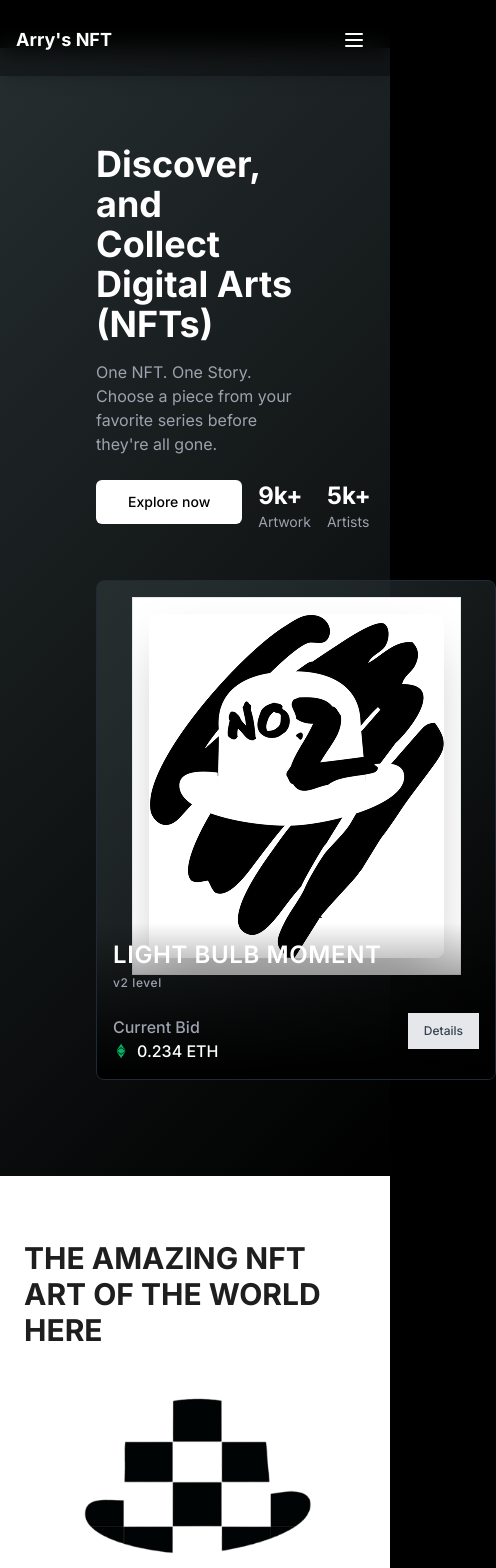
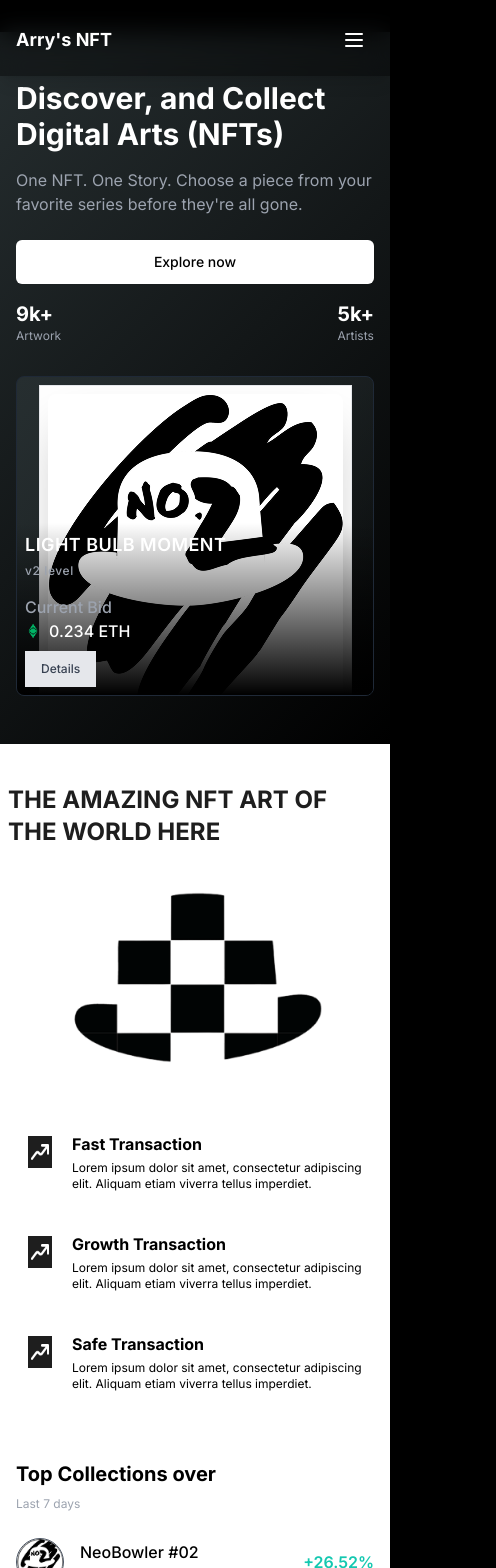
Before and after one commit to Favour-dgreat/Arry-s-NFT-FE, a Next.js app: page /FullSelectionInterface in a window 390 px wide. Shown: the top 1568 px of the page, 496 px wide, since content can reach past the window. Built offline with nearby package versions, Linux system fonts and the light colour scheme.

Commit message:
fix: mobile responsiveness

```diff
--- a/components/FullSelectionInterface/Hero.tsx
+++ b/components/FullSelectionInterface/Hero.tsx
@@ -84,11 +84,8 @@ const featuredNFTs = [
   }
 ];
 
-
-
-const HeroSection = ({
-
-}) => {
+// ...existing code...
+const HeroSection: React.FC = ({}) => {
   const [activeFilter, setActiveFilter] = useState('all');
   const [sortOrder, setSortOrder] = useState<'asc' | 'desc'>('desc');
   const [currentIndex, setCurrentIndex] = useState(0);
@@ -126,40 +123,43 @@ useEffect(() => {
   }, [featuredNFTs.length]);
 
   return (
-    <section className="py-12 md:py-20">
-
-      <div className="max-w-7xl mx-auto px-24 py-24 grid grid-cols-1 md:grid-cols-2 gap-12 items-center"
-        style={{ background: 'linear-gradient(135deg, #262E30, #060C0C00)' }}>
+    <section className="py-8 md:py-20">
+      {/* Hero Section */}
+      <div
+        className="max-w-7xl mx-auto px-4 sm:px-6 md:px-12 lg:px-24 py-12 md:py-24 grid grid-cols-1 md:grid-cols-2 gap-8 md:gap-12 items-center"
+        style={{ background: 'linear-gradient(135deg, #262E30, #060C0C00)' }}
+      >
         <motion.div
           initial={{ opacity: 0, x: -20 }}
           animate={{ opacity: 1, x: 0 }}
           transition={{ duration: 0.5 }}
         >
-          <h1 className="text-4xl md:text-5xl lg:text-6xl font-bold mb-4">
+          <h1 className="text-3xl sm:text-4xl md:text-5xl lg:text-6xl font-bold mb-4">
             Discover, and Collect Digital Arts (NFTs)
           </h1>
-          <p className="text-gray-400 mb-6">
+          <p className="text-gray-400 mb-6 text-base sm:text-lg">
             One NFT. One Story. Choose a piece from your favorite series before they&apos;re all gone.
           </p>
-          <div className="flex gap-4">
-            <Button size="lg" className="bg-white text-black hover:bg-gray-200">
+          <div className="flex flex-col sm:flex-row gap-4">
+            <Button size="lg" className="bg-white text-black hover:bg-gray-200 w-full sm:w-auto">
               Explore now
             </Button>
-
-            <div className="flex items-center gap-4">
+            <div className="flex items-center gap-4 justify-between sm:justify-start">
               <div>
-                <div className="text-2xl font-bold">9k+</div>
-                <div className="text-sm text-gray-400">Artwork</div>
+                <div className="text-xl sm:text-2xl font-bold">9k+</div>
+                <div className="text-xs sm:text-sm text-gray-400">Artwork</div>
               </div>
               <div>
-                <div className="text-2xl font-bold">5k+</div>
-                <div className="text-sm text-gray-400">Artists</div>
+                <div className="text-xl sm:text-2xl font-bold">5k+</div>
+                <div className="text-xs sm:text-sm text-gray-400">Artists</div>
               </div>
             </div>
           </div>
         </motion.div>
-        <div className="relative h-[500px] w-[400px] rounded-lg overflow-hidden border border-gray-800 hover:border-gray-700 transition-all"
-          style={{ background: 'linear-gradient(135deg, #262E30, #060C0C00)' }}>
+        <div
+          className="relative h-[320px] sm:h-[400px] md:h-[500px] w-full sm:w-[350px] md:w-[400px] mx-auto rounded-lg overflow-hidden border border-gray-800 hover:border-gray-700 transition-all"
+          style={{ background: 'linear-gradient(135deg, #262E30, #060C0C00)' }}
+        >
           {featuredNFTs.map((nft, index) => (
             <div
               key={nft.id}
@@ -171,8 +171,8 @@ useEffect(() => {
                   : 'opacity-0 translate-x-full'
               }`}
             >
-              <div className="relative flex justify-center p-4">
-                <div className="bg-white overflow-hidden p-4 border border-gray-200">
+              <div className="relative flex justify-center p-2 sm:p-4">
+                <div className="bg-white overflow-hidden p-2 sm:p-4 border border-gray-200">
                   <Image
                     src={featuredNFTs[currentIndex].image}
                     alt={featuredNFTs[currentIndex].title}
@@ -183,12 +183,16 @@ useEffect(() => {
                   />
                 </div>
               </div>
-              <div className="absolute bottom-0 left-0 right-0 p-4 bg-gradient-to-t from-black to-transparent">
-                <h3 className="text-2xl font-semibold uppercase tracking-wide">{featuredNFTs[currentIndex].title}</h3>
-                <p className="text-gray-400 text-xs mt-1 tracking-wider font-medium">{featuredNFTs[currentIndex].level}</p>
-                <div className="flex justify-between items-center mt-2">
+              <div className="absolute bottom-0 left-0 right-0 p-2 sm:p-4 bg-gradient-to-t from-black to-transparent">
+                <h3 className="text-lg sm:text-2xl font-semibold uppercase tracking-wide">
+                  {featuredNFTs[currentIndex].title}
+                </h3>
+                <p className="text-gray-400 text-xs mt-1 tracking-wider font-medium">
+                  {featuredNFTs[currentIndex].level}
+                </p>
+                <div className="flex flex-col sm:flex-row justify-between items-start sm:items-center mt-2 gap-2">
                   <div className="flex flex-col">
-                    <span className="text-gray-400 font-medium mt-4">Current Bid</span>
+                    <span className="text-gray-400 font-medium mt-2 sm:mt-4">Current Bid</span>
                     <div className="flex items-center gap-1">
                       <span className="text-emerald-500 text-sm font-medium">
                         <Image
@@ -199,33 +203,38 @@ useEffect(() => {
                           className="mr-1"
                         />
                       </span>
-                      <span className="text-white font-medium">{featuredNFTs[currentIndex].currentBid.toFixed(3)} ETH</span>
+                      <span className="text-white font-medium">
+                        {featuredNFTs[currentIndex].currentBid.toFixed(3)} ETH
+                      </span>
                     </div>
                   </div>
                   <button
                     className={cn(
                       "px-4 py-2.5 text-xs font-medium transition-colors duration-200",
-                      "bg-gray-200 text-gray-700 hover:bg-gray-300 "
+                      "bg-gray-200 text-gray-700 hover:bg-gray-300"
                     )}
                   >
                     Details
                   </button>
                 </div>
               </div>
-
-
             </div>
           ))}
         </div>
       </div>
 
       {/* Info Section */}
-      <div className="bg-white py-16 px-6">
+      <div className="bg-white py-10 sm:py-16 px-2 sm:px-6">
         <div className="max-w-7xl mx-auto">
-          <div className="grid md:grid-cols-3 gap-10 items-center">
+          <div className="grid grid-cols-1 md:grid-cols-3 gap-8 md:gap-10 items-center">
             <div>
-              <h2 className="text-3xl text-[#1E1E1E] font-bold mb-6" style={{ maxWidth: "350px" }}>THE AMAZING NFT ART OF THE WORLD HERE</h2>
-              <div className="relative w-90 h-90 mx-auto md:mx-0">
+              <h2
+                className="text-2xl sm:text-3xl text-[#1E1E1E] font-bold mb-4 sm:mb-6"
+                style={{ maxWidth: "350px" }}
+              >
+                THE AMAZING NFT ART OF THE WORLD HERE
+              </h2>
+              <div className="relative w-full h-56 sm:h-72 md:w-90 md:h-90 mx-auto md:mx-0">
                 <Image
                   src="/images/image1.png"
                   alt="NFT Art"
@@ -239,8 +248,8 @@ useEffect(() => {
             </div>
             <div className="grid grid-cols-1 gap-4">
               {["Fast Transaction", "Growth Transaction", "Safe Transaction"].map((title, idx) => (
-                <div key={title} className="p-4 rounded-lg flex items-start gap-4">
-                  <div className="p-2 rounded-lg w-12 h-12 flex items-center justify-center flex-shrink-0">
+                <div key={title} className="p-3 sm:p-4 rounded-lg flex items-start gap-3 sm:gap-4">
+                  <div className="p-2 rounded-lg w-10 h-10 sm:w-12 sm:h-12 flex items-center justify-center flex-shrink-0">
                     <Image
                       src="/images/fast icon 1.png"
                       alt={`${title} Icon`}
@@ -251,17 +260,17 @@ useEffect(() => {
                   </div>
                   <div>
                     <h3 className="text-black font-bold mb-1">{title}</h3>
-                    <p className="text-black text-sm">
+                    <p className="text-black text-xs sm:text-sm">
                       Lorem ipsum dolor sit amet, consectetur adipiscing elit. Aliquam etiam viverra tellus imperdiet.
                     </p>
                   </div>
                 </div>
               ))}
             </div>
-            <div className="py-10 px-6">
-              <div className="flex flex-col mb-6">
-                <h2 className="text-2xl text-black font-bold">Top Collections over</h2>
-                <p className="text-gray-400 text-sm mt-2">Last 7 days</p>
+            <div className="py-6 sm:py-10 px-2 sm:px-6">
+              <div className="flex flex-col mb-4 sm:mb-6">
+                <h2 className="text-xl sm:text-2xl text-black font-bold">Top Collections over</h2>
+                <p className="text-gray-400 text-xs sm:text-sm mt-2">Last 7 days</p>
               </div>
               {users.map((user, index) => (
                 <UserRow key={index} {...user} />
@@ -272,16 +281,16 @@ useEffect(() => {
       </div>
 
       {/* NFT Collections Section */}
-      <div className="bg-black py-10 px-6">
+      <div className="bg-black py-8 sm:py-10 px-2 sm:px-6">
         <div className="max-w-7xl mx-auto">
-          <div className="flex flex-col space-y-2 sm:flex-col justify-between items-start sm:items-start gap-4 mb-6">
-            <h2 className="text-2xl font-bold">Discover more NFTs</h2>
+          <div className="flex flex-col space-y-2 sm:flex-col justify-between items-start sm:items-start gap-2 sm:gap-4 mb-4 sm:mb-6">
+            <h2 className="text-xl sm:text-2xl font-bold">Discover more NFTs</h2>
             <div className="flex flex-wrap gap-2">
               {filters.map((filter) => (
                 <Button
                   key={filter.id}
                   variant={activeFilter === filter.id ? 'default' : 'ghost'}
-                  className={`text-sm ${
+                  className={`text-xs sm:text-sm ${
                     activeFilter === filter.id
                       ? 'bg-white text-black hover:bg-gray-200'
                       : 'bg-transparent text-gray-300 '
@@ -295,10 +304,10 @@ useEffect(() => {
               ))}
             </div>
           </div>
-          <div className="space-y-8">
+          <div className="space-y-6 sm:space-y-8">
             {Object.entries(getFilteredCollections()).map(([collectionName, nfts]) => (
-              <div key={collectionName} className="space-y-4">
-                <h3 className="text-xl font-semibold">{collectionName}</h3>
+              <div key={collectionName} className="space-y-2 sm:space-y-4">
+                <h3 className="text-lg sm:text-xl font-semibold">{collectionName}</h3>
                 <div className="relative">
                   <div className="relative flex flex-row">
                     <button
@@ -312,10 +321,10 @@ useEffect(() => {
                     >
                       <ArrowUp className="rotate-[-90deg] text-black" size={20} />
                     </button>
-                    <div className="flex overflow-x-auto space-x-4 pb-4 scrollbar-hide">
+                    <div className="flex overflow-x-auto space-x-3 sm:space-x-4 pb-4 scrollbar-hide">
                       {nfts.map((nft: { id: string; image: string; title: string; description: string; subtitle: string; price: number; }) => (
                         <div key={nft.id} className="flex-shrink-0">
-                          <div className="w-96 flex flex-col items-center justify-center">
+                          <div className="w-64 sm:w-80 md:w-96 flex flex-col items-center justify-center">
                             <NFTCard item={nft} />
                           </div>
                         </div>
@@ -342,5 +351,6 @@ useEffect(() => {
     </section>
   );
 };
+// ...existing code...
 
 export default HeroSection;
```
Lines whose indentation alone changed are shown as unchanged.
